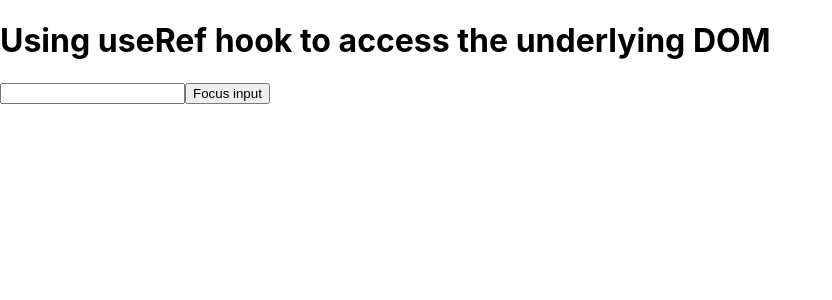
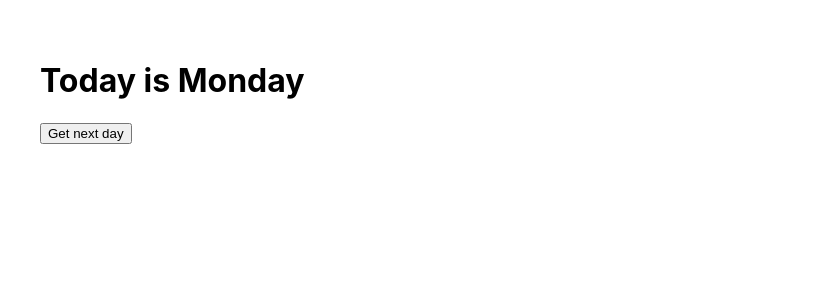
Before and after one commit to RhisavRay/Advanced-react-codes, a React (Create React App) app: page / in a window 1280 px wide. Shown: the top 300 px of the page, without its empty margins (0-832 px from the left). Built offline with nearby package versions, Linux system fonts and the light colour scheme.

Commit message:
creating your own hooks

```diff
--- a/src/App.js
+++ b/src/App.js
@@ -1,22 +1,59 @@
-import { useRef } from "react";
+import { useEffect, useRef, useState } from "react";
 import "./App.css";
 
 
 function App()
 {
-  const formInputRef = useRef(null)
+  const [day, setDay] = useState("Monday")
 
-  const focusInput = () =>
+  const prevDay = usePrevious(day)
+
+  const getNextDay = () =>
   {
-    formInputRef.current.focus()
+    if(day === "Monday")
+    {
+      setDay("Tuesday")
+    }
+    else if(day === "Tuesday")
+    {
+      setDay("Wednesday")
+    }
+    else if(day === "Wednesday")
+    {
+      setDay("Thursday")
+    }
+    else if(day === "Thursday")
+    {
+      setDay("Friday")
+    }
+    else if(day === "Friday")
+    {
+      setDay("Monday")
+    }
+  }
+
+  function usePrevious(val)
+  {
+    const ref = useRef()
+
+    useEffect(() => {
+      ref.current = val
+    }, [val])
+
+    return ref.current
   }
 
   return(
-    <div>
-      <h1>Using useRef hook to access the underlying DOM</h1>
-      <input type='text' ref={formInputRef}/>
-      <button onClick={focusInput}>
-        Focus input
+    <div style={{padding: '40px'}}>
+      <h1>
+        Today is {day}
+        <br/>
+        {
+          prevDay && (<span>Previous work day was: {prevDay}</span>)
+        }
+      </h1>
+      <button onClick={getNextDay}>
+        Get next day
       </button>
     </div>
   )
```
